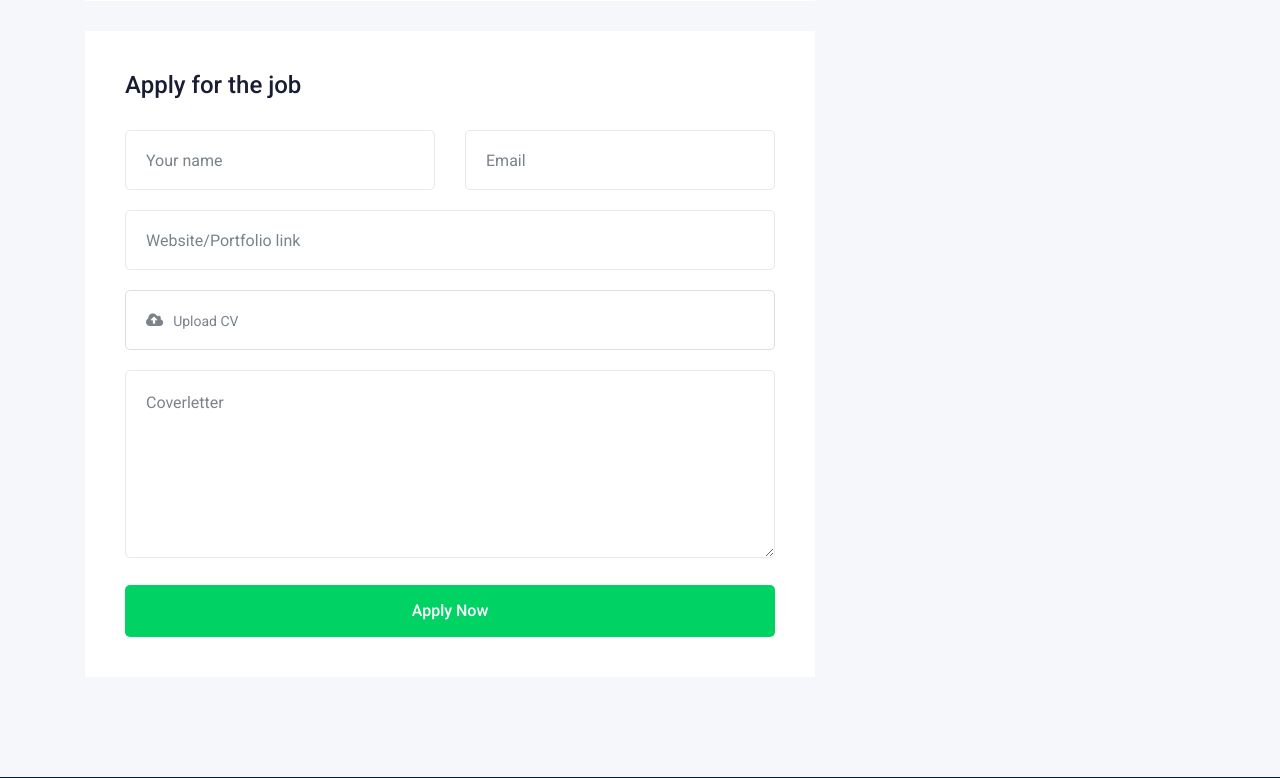
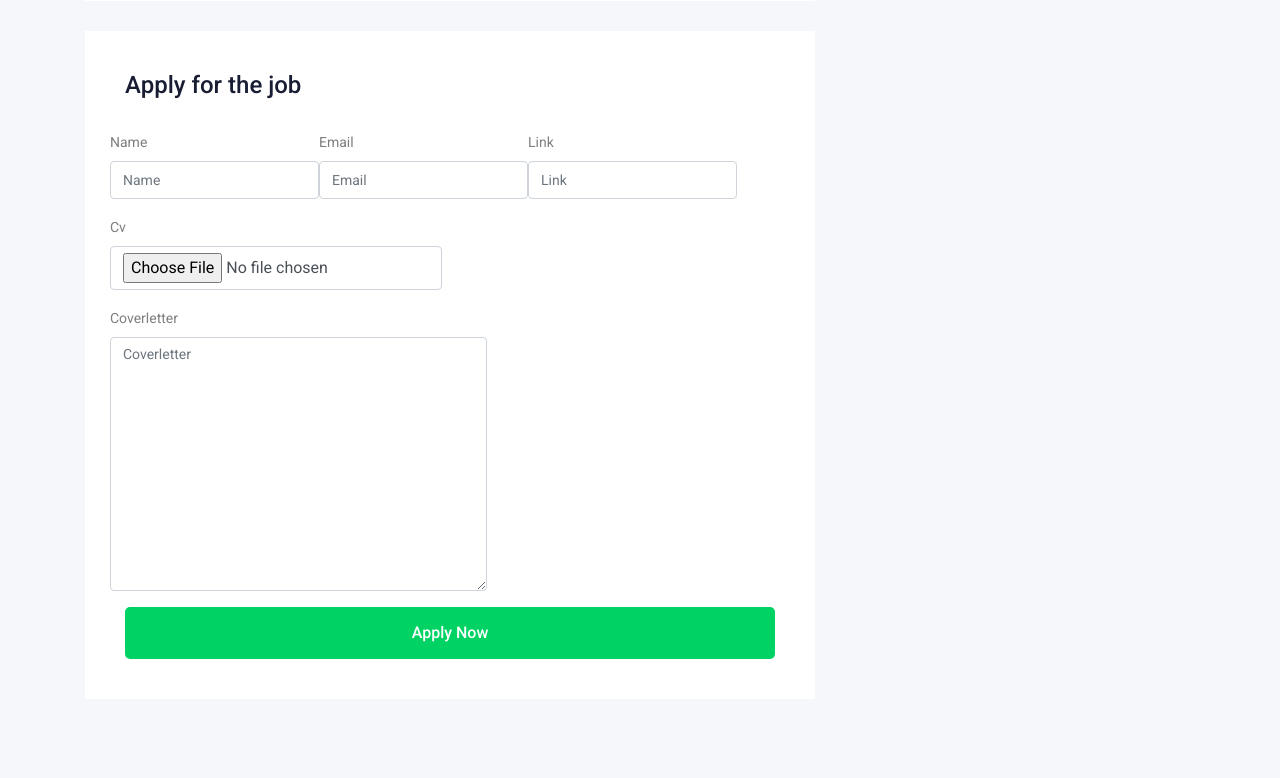
Before and after one commit to EzzAsaad/Django-Job-Board, a Django app: page /jobs/backend in a window 1280 px wide. Shown: the part 1368-2146 px from the top of the page. Run offline with Django 3.2, Linux system fonts and the light colour scheme; data comes from the database, SQL or seed files in the repository; both versions use the stored data as it was after the commit; some libraries are stand-ins or nearby versions.

Commit message:
add apply form

```diff
--- a/Job/admin.py
+++ b/Job/admin.py
@@ -1,8 +1,10 @@
 from django.contrib import admin
 
 # Register your models here.
-from .models import Job , Category
+from .models import Job, Category, Apply
 
 admin.site.register(Job)
 
 admin.site.register(Category)
+
+admin.site.register(Apply)
--- /dev/null
+++ b/Job/forms.py
@@ -0,0 +1,12 @@
+from django import forms
+from .models import Apply
+"""
+i made form to let django save each "apply" obj
+but i don't need that i can use normal form in html
+
+"""
+class ApplyForm(forms.ModelForm):
+
+    class Meta:
+        model = Apply
+        fields = ("name","email","link","cv","coverletter") #Fileds Which will be appear in your form
--- a/Job/models.py
+++ b/Job/models.py
@@ -40,3 +40,19 @@ class Category(models.Model):
 
     def __str__(self):
         return self.name
+
+
+class Apply(models.Model):
+    job = models.ForeignKey("Job",
+                            related_name="apply_job",
+                            on_delete=models.CASCADE)
+    name = models.CharField(max_length=50)
+    email = models.EmailField(max_length=100)
+    link = models.URLField()
+    cv = models.FileField(upload_to='apply/')
+    coverletter = models.TextField()
+    created_at = models.DateTimeField(auto_now=True)
+
+
+    def __str__(self):
+        return self.name
--- a/Job/templates/job/job_details.html
+++ b/Job/templates/job/job_details.html
@@ -1,4 +1,5 @@
 {% extends "base.html" %}
+{% load bootstrap4 %}
 {% block body %}
 <!-- bradcam_area  -->
 <div class="bradcam_area bradcam_bg_1">
@@ -80,42 +81,10 @@
                 </div>
                 <div class="apply_job_form white-bg">
                     <h4>Apply for the job</h4>
-                    <form action="#">
+                    <form action="#" method="POST" enctype="multipart/form-data">
                         <div class="row">
-                            <div class="col-md-6">
-                                <div class="input_field">
-                                    <input type="text" placeholder="Your name">
-                                </div>
-                            </div>
-                            <div class="col-md-6">
-                                <div class="input_field">
-                                    <input type="text" placeholder="Email">
-                                </div>
-                            </div>
-                            <div class="col-md-12">
-                                <div class="input_field">
-                                    <input type="text" placeholder="Website/Portfolio link">
-                                </div>
-                            </div>
-                            <div class="col-md-12">
-                                <div class="input-group">
-                                    <div class="input-group-prepend">
-                                        <button type="button" id="inputGroupFileAddon03"><i class="fa fa-cloud-upload"
-                                                aria-hidden="true"></i>
-                                        </button>
-                                    </div>
-                                    <div class="custom-file">
-                                        <input type="file" class="custom-file-input" id="inputGroupFile03"
-                                            aria-describedby="inputGroupFileAddon03">
-                                        <label class="custom-file-label" for="inputGroupFile03">Upload CV</label>
-                                    </div>
-                                </div>
-                            </div>
-                            <div class="col-md-12">
-                                <div class="input_field">
-                                    <textarea name="#" id="" cols="30" rows="10" placeholder="Coverletter"></textarea>
-                                </div>
-                            </div>
+                            {% csrf_token %}
+                            {% bootstrap_form form %}
                             <div class="col-md-12">
                                 <div class="submit_btn">
                                     <button class="boxed-btn3 w-100" type="submit">Apply Now</button>
--- a/Job/views.py
+++ b/Job/views.py
@@ -1,7 +1,7 @@
 from django.shortcuts import render
 from .models import Job
 from django.core.paginator import Paginator
-
+from .forms import ApplyForm
 # Create your views here.
 
 
@@ -16,6 +16,13 @@ def Job_list(request):
 
 def Job_Details(request, slug):
     Job_detail = Job.objects.get(slug=slug)
-    #print(Job_Details)
-    context = {"Job": Job_detail}
+    if request.method == "POST":
+        form = ApplyForm(request.POST,request.FILES) #request.FILES is must be included or will no change in DB because file(s) with will not sent from form
+        if form.is_valid():
+            myform = form.save(commit = False)
+            myform.job = Job_detail
+            myform.save()
+    else:
+        form = ApplyForm()
+    context = {"Job": Job_detail,"form": form}
     return render(request, "job/job_details.html", context)
--- a/project/settings.py
+++ b/project/settings.py
@@ -37,6 +37,7 @@ INSTALLED_APPS = [
     'django.contrib.staticfiles',
     # My Apps
     'Job',
+    "bootstrap4",
 ]
 
 MIDDLEWARE = [
```
Also changed, not shown: Job/migrations/0010_apply.py (added), Job/migrations/0011_apply_job.py (added), Job/migrations/0012_apply_created_at.py (added), db.sqlite3, 1 other file.
